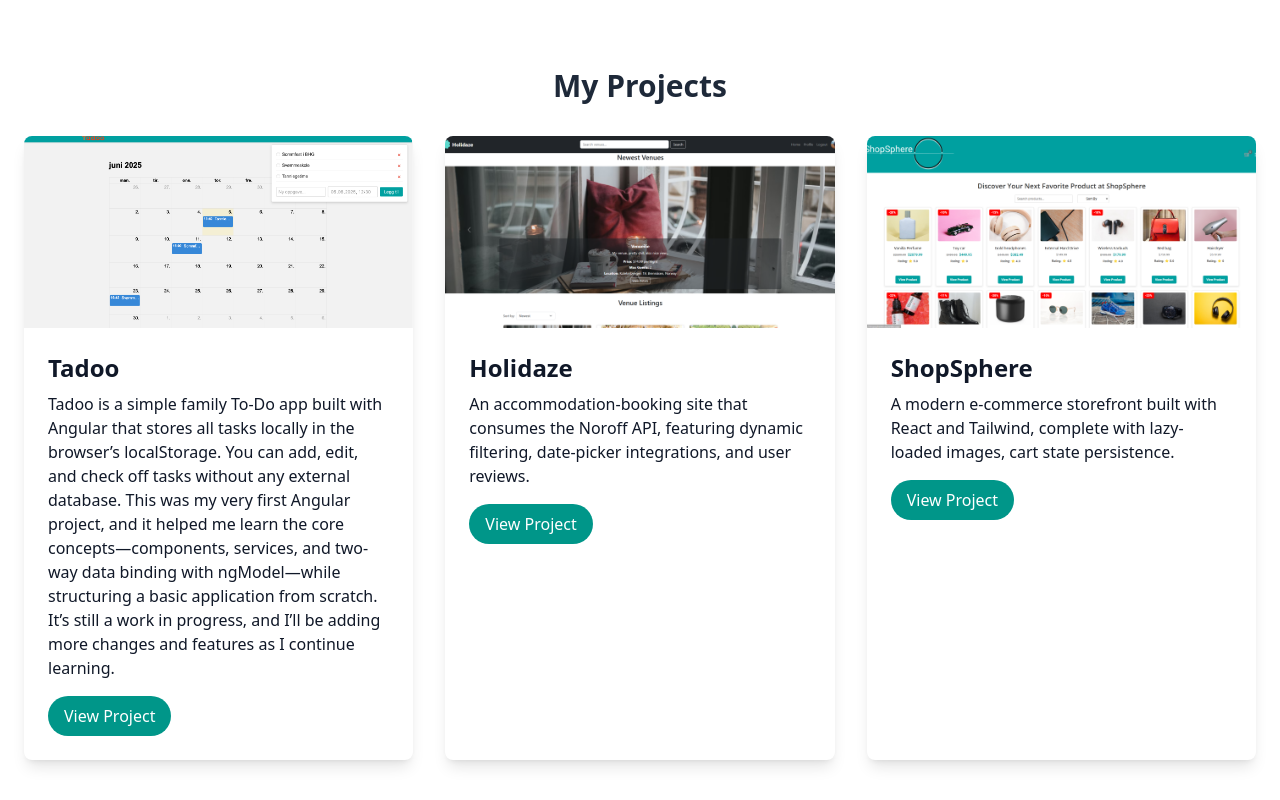
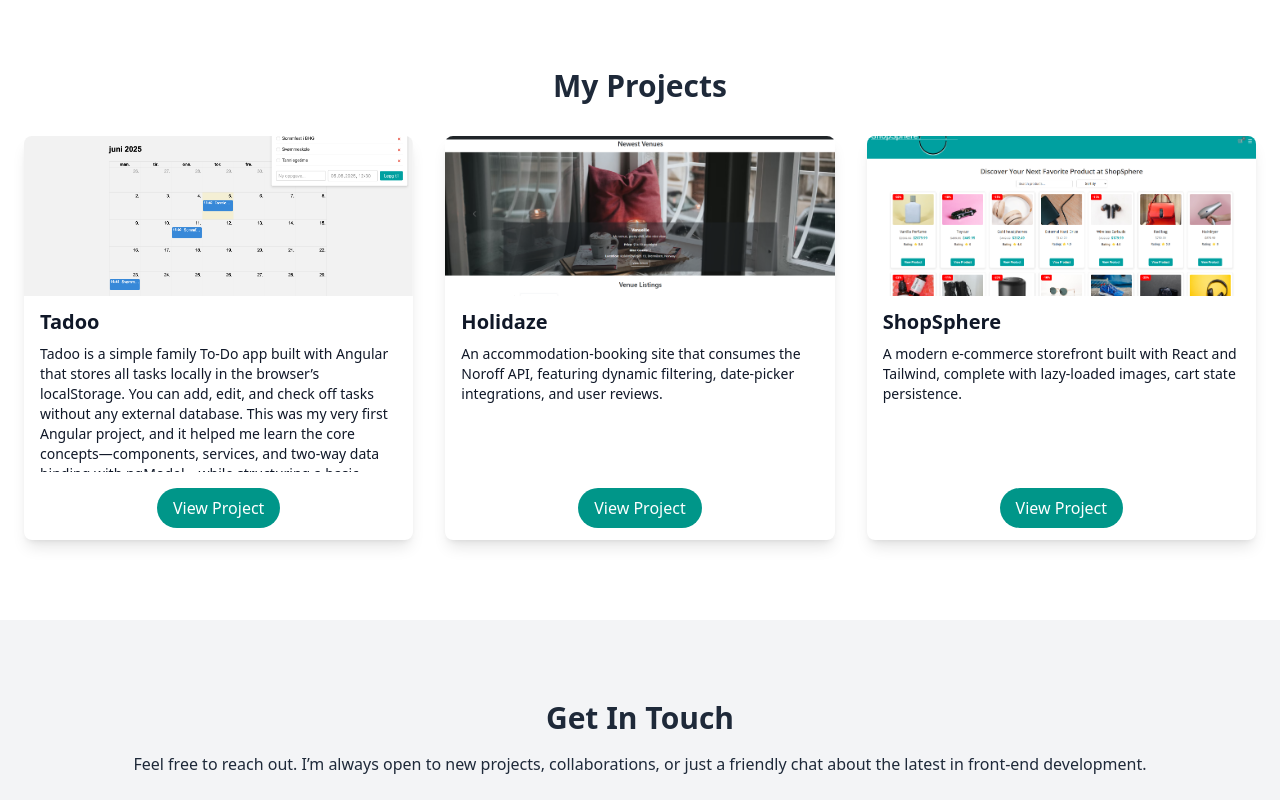
Before and after one commit to robfil50219/my-portfolio, a React (Vite) app: page / in a window 1280 px wide. Shown: the part 520-1320 px from the top of the page. Built offline with nearby package versions, Linux system fonts and the light colour scheme.

Commit message:
scrollable text in the project card. fixed height text container

```diff
--- a/src/components/ProjectCard.jsx
+++ b/src/components/ProjectCard.jsx
@@ -1,33 +1,45 @@
-import React from 'react';
-
 export default function ProjectCard({ title, description, image, link }) {
   return (
     <div
       className="
-        bg-white text-gray-900
-        dark:bg-gray-800 dark:text-gray-200
-        rounded-lg overflow-hidden
+        bg-white text-gray-900 dark:bg-gray-800 dark:text-gray-200
+        rounded-lg shadow-lg overflow-hidden
+        flex flex-col
         transform transition-transform duration-500
-        hover:-translate-y-2 hover:scale-105
-        shadow-lg hover:shadow-2xl
+        hover:-translate-y-2 hover:scale-105 hover:shadow-2xl
       "
     >
-            <div className="overflow-hidden">
+      {/* 1) Fixed‐height header image */}
       <img
         src={image}
         alt={title}
-                    className="w-full h-48 object-cover transition-transform duration-500 group-hover:scale-110"
+        className="w-full h-40 object-cover"
       />
+
+      {/* 2) Padded container for title + text */}
+      <div className="px-4 py-3 flex flex-col">
+        {/* Title (always same height for one line) */}
+        <h3 className="text-xl font-semibold mb-2">{title}</h3>
+
+        {/*
+          Fixed-height text box:
+            - Use e.g. h-32 (8 rem). Adjust as you like.
+            - overflow-y-auto to scroll if description is taller.
+        */}
+        <div className="h-32 overflow-y-auto text-sm mb-4">
+          <p>{description}</p>
         </div>
-            <div className="p-6">
-                <h3 className="text-2xl font-semibold mb-2">{title}</h3>
-                <p className="mb-4">{description}</p>
+
+        {/*
+          3) Button wrapper (no need for flex magic here, since the text box above is always h-32)
+             The button itself is mx-auto to center horizontally.
+        */}
         <a
           href={link}
           target="_blank"
           rel="noopener"
           className="
-            inline-block px-4 py-2 bg-teal-600 text-white rounded-full
+            mt-auto block mx-auto px-4 py-2 bg-teal-600 text-white rounded-full
             hover:bg-teal-700 transition
           "
         >
```
Lines whose indentation alone changed are shown as unchanged.
